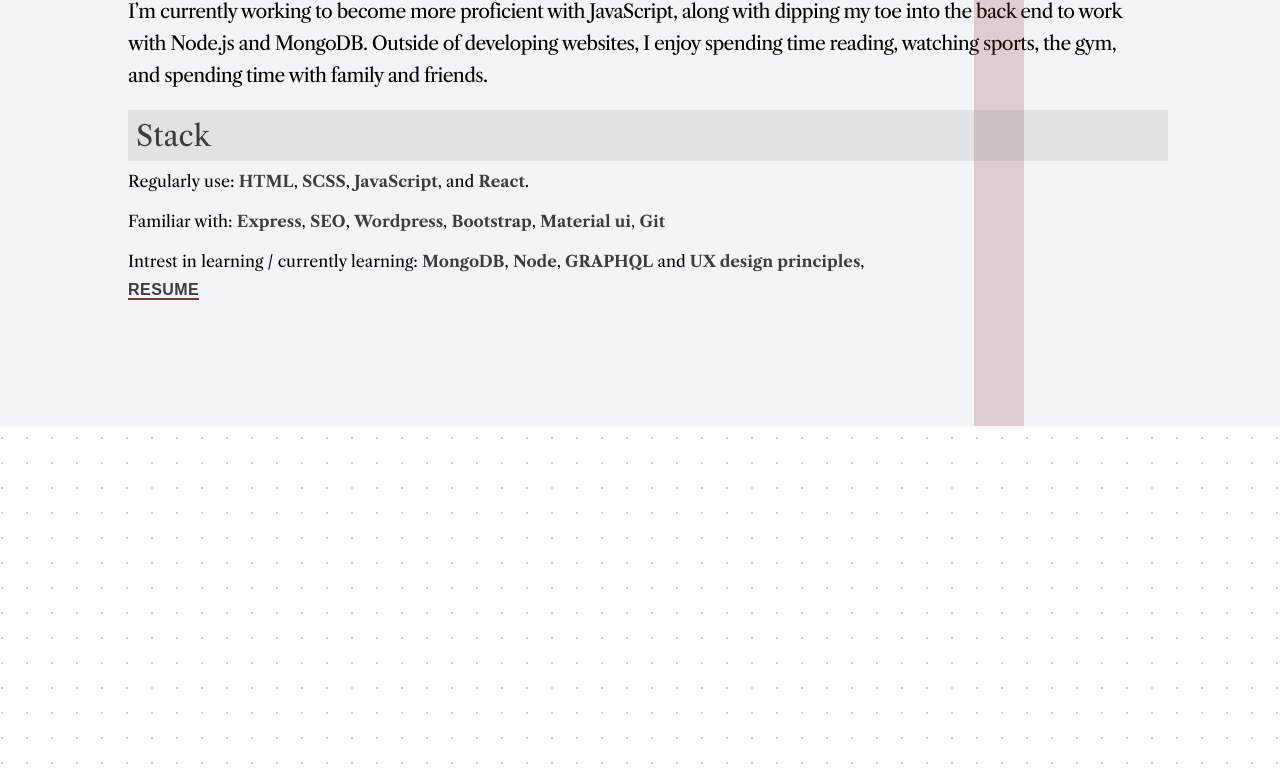
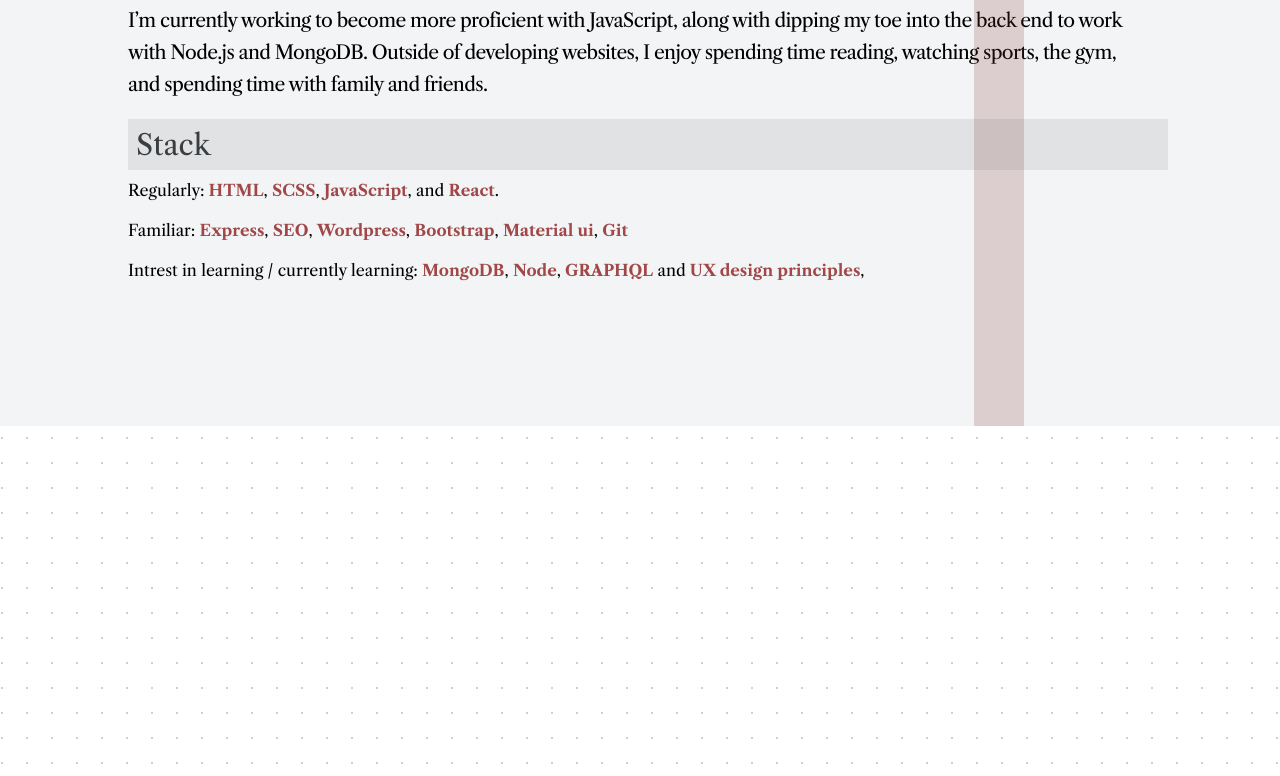
Before and after one commit to nmguni/portfolio3.0, a Gatsby site: page / in a window 1280 px wide. Shown: the part 5198-5974 px from the top of the page. Built offline with nearby package versions, Linux system fonts and the light colour scheme; Gatsby itself is replaced by a stand-in of ours.

Commit message:
resume link removed. manifest display changed to browser

```diff
--- a/src/components/2-about.js
+++ b/src/components/2-about.js
@@ -1,5 +1,4 @@
 import React from "react"
-import downloadFile from "../resume/Ndumiso_Mguni_Resume.pdf"
 
 const About = () => {
   return (
@@ -27,11 +26,11 @@
         </div>
         <h3 className="skill">Stack</h3>
         <p className="stack">
-          Regularly use: <strong> HTML</strong>, <strong> SCSS</strong>,{" "}
+          Regularly:<strong> HTML</strong>, <strong> SCSS</strong>,{" "}
           <strong> JavaScript</strong>, and <strong> React</strong>.
         </p>
         <p className="stack">
-          Familiar with: <strong> Express</strong>, <strong> SEO</strong>,{" "}
+          Familiar: <strong> Express</strong>, <strong> SEO</strong>,{" "}
           <strong> Wordpress</strong>, <strong> Bootstrap</strong>,{" "}
           <strong> Material ui</strong>, <strong> Git</strong>
         </p>
@@ -40,12 +39,6 @@
           <strong> Node</strong>,<strong> GRAPHQL</strong> and
           <strong> UX design principles</strong>,{" "}
         </p>
-
-        <button className="btn">
-          <a rel="noopener noreferrer" href={downloadFile} target="_blank">
-            resume{" "}
-          </a>
-        </button>
       </div>
 
       <div className="black-box"></div>
--- a/src/styles/styles.scss
+++ b/src/styles/styles.scss
@@ -285,7 +285,7 @@
   background: $off-white;
   position: relative;
   strong {
-    color: #3a3e41;
+    color: #800000b5;
   }
 
   .container {
@@ -324,22 +324,6 @@
         font-weight: 300;
         line-height: 2rem;
         letter-spacing: -0.66px;
-      }
-    }
-    .btn {
-      letter-spacing: 0.46px;
-      padding: 0;
-      font-size: 1rem;
-      font-weight: 600;
-      text-transform: uppercase;
-      border: none;
-      background-color: inherit;
-
-      a {
-        color: #3a3e41;
-        text-decoration: none;
-        background-color: inherit;
-        border-bottom: 2px solid $maroon;
       }
     }
     .stack {
```
Also changed, not shown: 1 other file.
